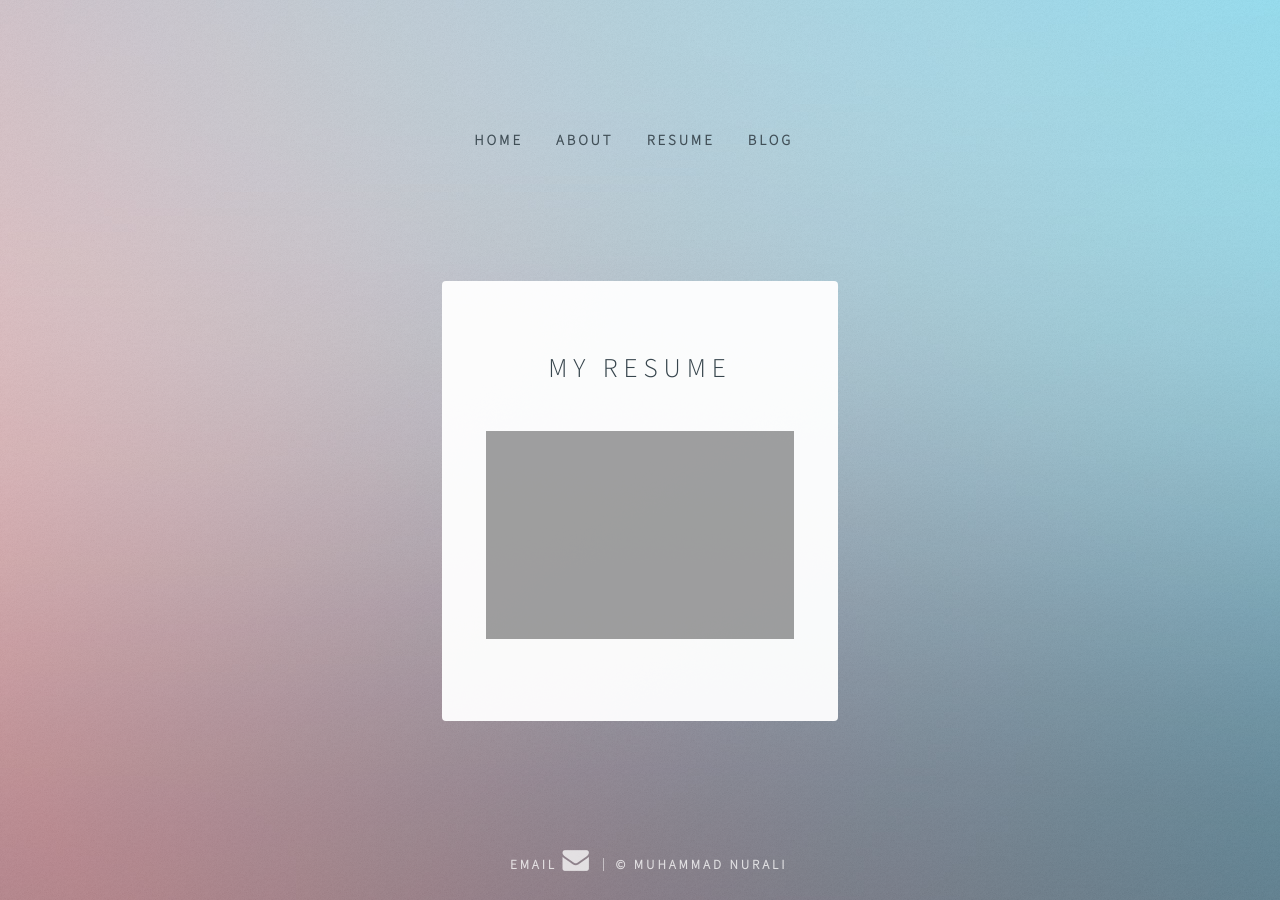
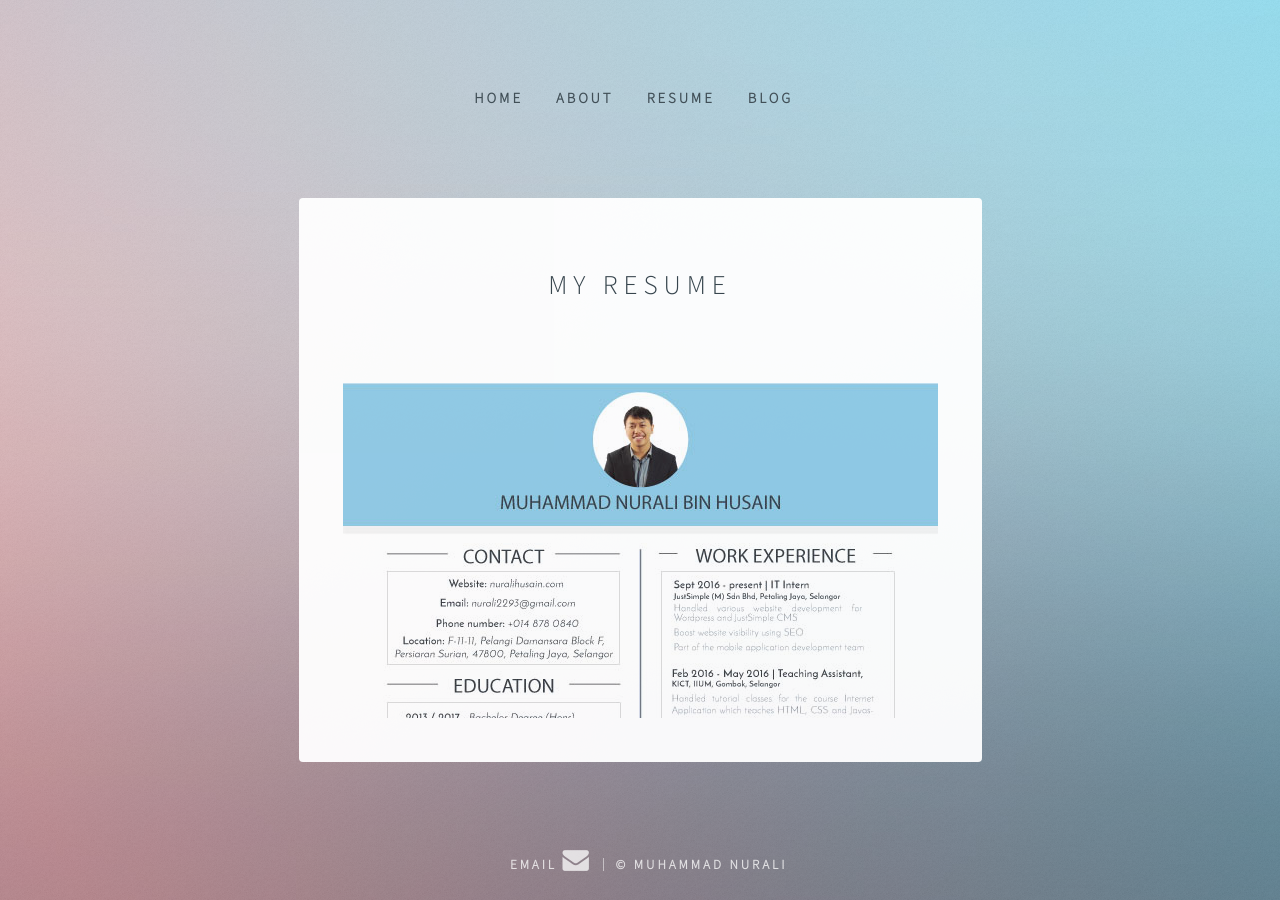
Before and after one commit to nurali93/nurali93.github.io-v1, a Jekyll site: the page built from resume/index.html, in a window 1280 px wide. Built offline with Jekyll 4.4.1, drawn with Linux system fonts in a browser that asks for light colours.

Commit message:
pdf to jpg

```diff
--- a/resume/index.html
+++ b/resume/index.html
@@ -6,7 +6,8 @@ title: Nurali's Resume
    	<h1>My Resume</h1>
    	<br />
    	<div class="doc-container">
-		<iframe src="https://nuralihusain.com/resume/resume-muhammad-nurali.pdf" type="pdf"></iframe>
+		<!-- <iframe src="https://nuralihusain.com/resume/resume-muhammad-nurali.pdf" type="pdf"></iframe> -->
+		<img src="https://nuralihusain.com/images/nurali-resume.jpg">
 	</div>
 	<!-- width="650" height="650" -->
 </div><!-- /.blurb -->
```
Also changed, not shown: images/nurali-resume.jpg (added).
